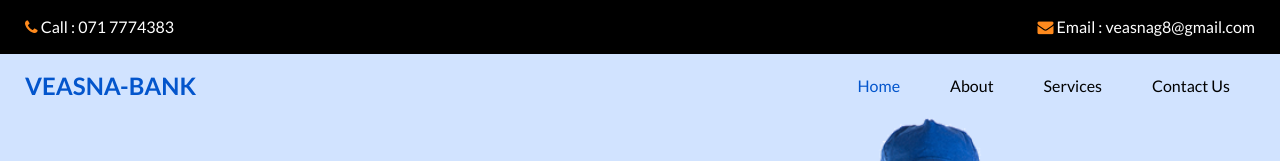
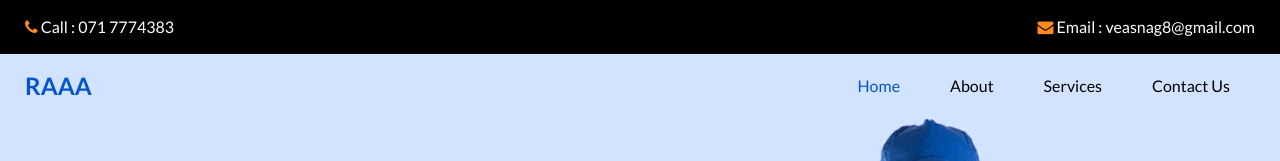
Before and after one commit to veasnag8/SaFor4y, a plain HTML site: page index.html in a window 1280 px wide. Shown: the top 161 px of the page. Drawn offline with nearby package versions, Linux system fonts and the light colour scheme; some packages are replaced by stand-ins of ours.

Commit message:
Upadte name

```diff
--- a/index.html
+++ b/index.html
@@ -55,7 +55,7 @@
           <nav class="navbar navbar-expand-lg custom_nav-container ">
             <a class="navbar-brand" href="index.html">
               <span>
-                VEASNA-Bank
+                raaa
               </span>
             </a>
 
```
